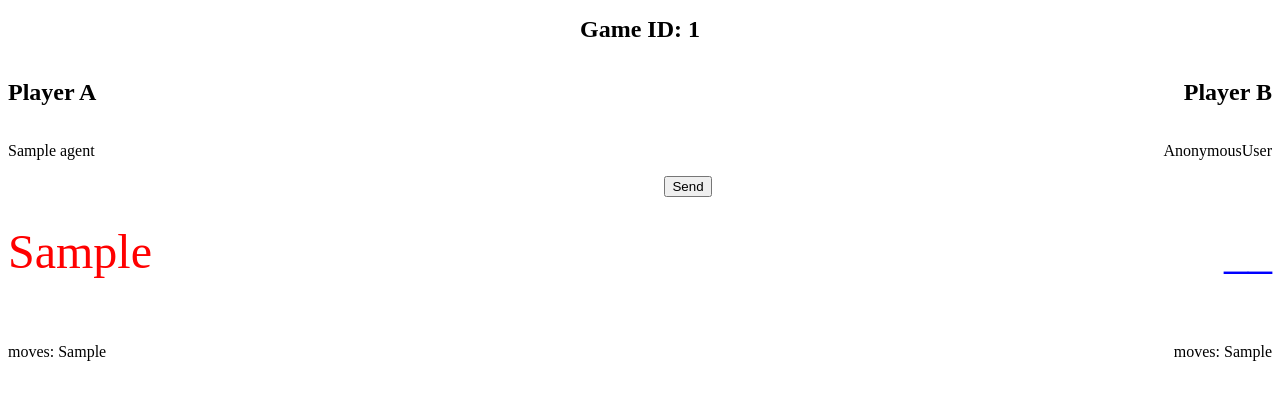
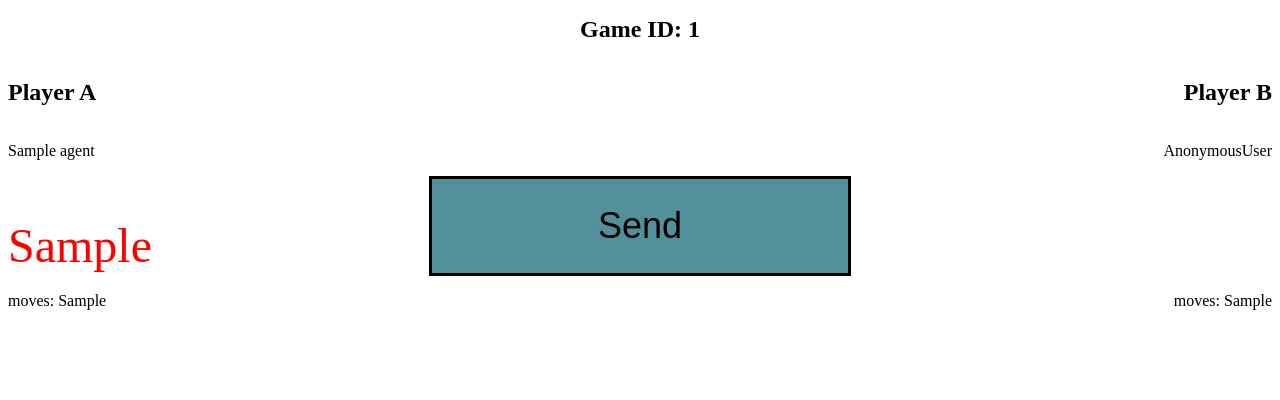
Before and after one commit to psipeter/investment-game, a Django app: template templates/game.html in a window 1280 px wide. Shown: the top 400 px of the page. Run offline with Django 3.2, Linux system fonts and the light colour scheme; the template is opened without the code that fills it: most values are stand-ins (such as "Sample title", 1, 10 or a date in 2020).

Commit message:
improve agent loading and user learning, update game.html with slider

```diff
--- a/static/game.css
+++ b/static/game.css
@@ -8,20 +8,44 @@
 	justify-content: space-between;
 }
 
-div.center {
-	color: blue;
-	display: flex;
-	justify-content: space-between;
+div.moves {
+	display: grid;
+    grid-template-columns: 1fr 1fr 1fr;
+    grid-template-rows: 100px;
 }
 
-p.user {
-	color: blue;
-	font-size: 48px
+.right {
+	margin-top: 10%; /*todo: % of containing div */;
+	font-size: 48px;
+	text-align: right;
 }
 
-p.agent {
+.left {
+	margin-top: 10%; /*todo: % of containing div */;
+	font-size: 48px;
+	text-align: left;
+}
+
+.user {
+	margin: 0;
+	width: 100%;
+	color: green;
+	/*border: 3px solid green;*/
+}
+
+.agent {
+	margin: 0;
+	width: 100%;
 	color: red;
-	font-size: 48px
+	/*border: 3px solid red;*/
+}
+
+.send {
+	margin: 0;
+	width: 100%;
+	height: 100%;
+	font-size: 36px;
+	/*border: 3px solid blue;*/
 }
 
 .final {
@@ -29,6 +53,34 @@
 	font-weight: bold;
 }
 
+input {
+	margin: 0;
+	border: solid black;
+	padding: 0;
+	height: 100%;
+	color: inherit;
+	font-size: inherit;
+	background-color: #52919c;
+}
+
+input[type="range"]{
+	width: 100%;
+	padding: 0;
+	margin-top: 0;
+	/*margin-left: 40%;*/
+	/*margin-bottom: 40%;*/
+	/*transform: rotate(270deg);*/
+}
+
+input#displaySlider {
+	color: green;
+	font-size: 36px;
+	background-color: white;
+	border: solid black;
+	height: 30%;
+	width: 30%;
+}
+
 .home-newgame {
 	font-size: 24px;
 	display: flex;
--- a/templates/game.html
+++ b/templates/game.html
@@ -20,21 +20,21 @@
 			<p>{{user}}</p>
 			<p>{{game.agent}}</p>
 		</div>
-		<div class='center'>
-			<!-- <p class='user'>{{game.userMove}}</p> -->
-			<p class='user'>__</p>
-			<form method="POST">
+		<div class='moves'>
+			<div class="user">
+				<form id="sendForm" method="POST">
 					{% csrf_token %}
 					{{form.as_p}}
-				<input type="submit" value ="Send"/>
 				</form>
-			<p class='agent'>
+			</div>
+			<div class="send">
+				<input class="send" type="submit" form="sendForm" value="Send"/>
+			</div>
+			<div class='agent'>
 				{% if game.agentMove is not None %}
-					{{game.agentMove}}
-				{% else %}
-					__
+					<p class="right">{{game.agentMove}}</p>
 				{% endif %}
-			</p>
+			</div>
 		</div>
 		<div class="info">
 			<p>moves: {{game.userMoves}}</p>
@@ -45,21 +45,21 @@
 			<p>{{game.agent}}</p>
 			<p>{{user}}</p>
 		</div>
-		<div class='center'>
-			<p class='agent'>
+		<div class='moves'>
+			<div class='agent'>
 				{% if game.agentMove is not None %}
-					{{game.agentMove}}
-				{% else %}
-					__
+					<p class="left">{{game.agentMove}}</p>
 				{% endif %}
-			</p>
-			<form method="POST">
+			</div>
+			<div class="send">
+				<input class="send" type="submit" form="sendForm" value="Send"/>
+			</div>
+			<div class="user">
+				<form id="sendForm" method="POST">
 					{% csrf_token %}
 					{{form.as_p}}
-				<input type="submit" value ="Send"/>
 				</form>
-			<!-- <p class='user'>{{game.userMove}}</p> -->
-			<p class='user'>__</p>
+			</div>
 		</div>
 		<div class="info">
 			<p>moves: {{game.agentMoves}}</p>
```
Also changed, not shown: agents.py (+34 -18 lines), experiments.py (+9 -15 lines), forms.py (+10 -2 lines), models.py (+28 -14 lines). Lines whose indentation alone changed are shown as unchanged.
